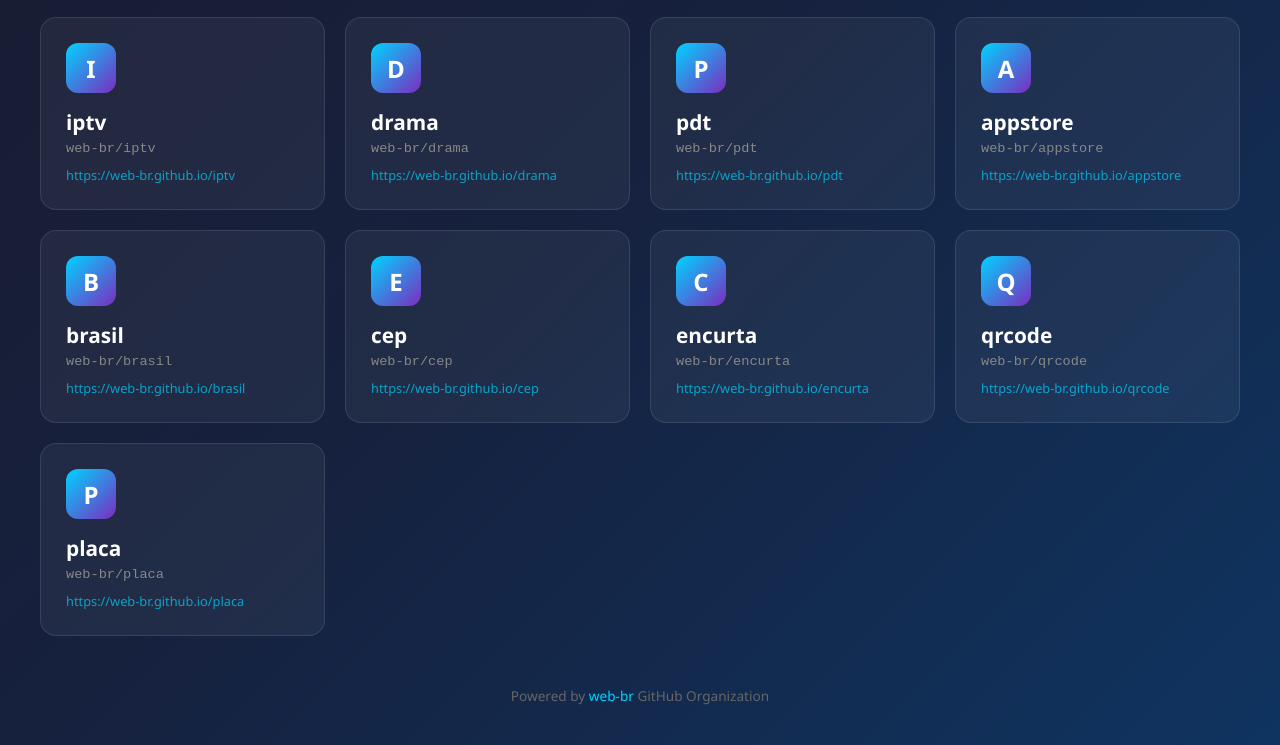
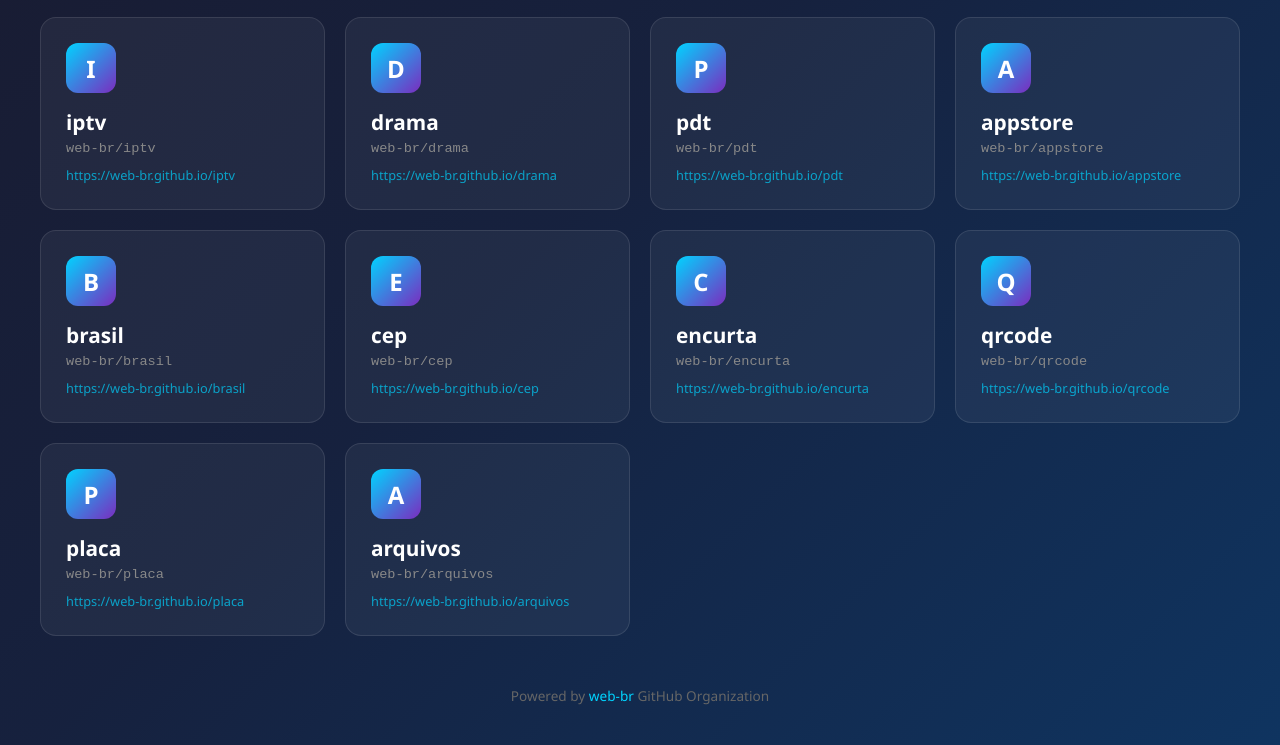
Before and after one commit to web-eua/web-br, a plain HTML site: page index.html in a window 1280 px wide. Shown: the part 455-1200 px from the top of the page. Drawn offline with Linux system fonts and the light colour scheme.

Commit message:
Fix formatting in index.html for tool entries

```diff
--- a/index.html
+++ b/index.html
@@ -278,9 +278,10 @@
             { name: 'appstore', repo: 'web-br/appstore', icon: 'A' },
             { name: 'brasil', repo: 'web-br/brasil', icon: 'B' },
             { name: 'cep', repo: 'web-br/cep', icon: 'E' },
-             { name: 'encurta', repo: 'web-br/encurta', icon: 'C' },
+            { name: 'encurta', repo: 'web-br/encurta', icon: 'C' },
             { name: 'qrcode', repo: 'web-br/qrcode', icon: 'Q' },
-            { name: 'placa', repo: 'web-br/placa', icon: 'P' }
+            { name: 'placa', repo: 'web-br/placa', icon: 'P' },
+            { name: 'arquivos', repo: 'web-br/arquivos', icon: 'A' }
         ];
 
         function renderTools(filter = '') {
```
